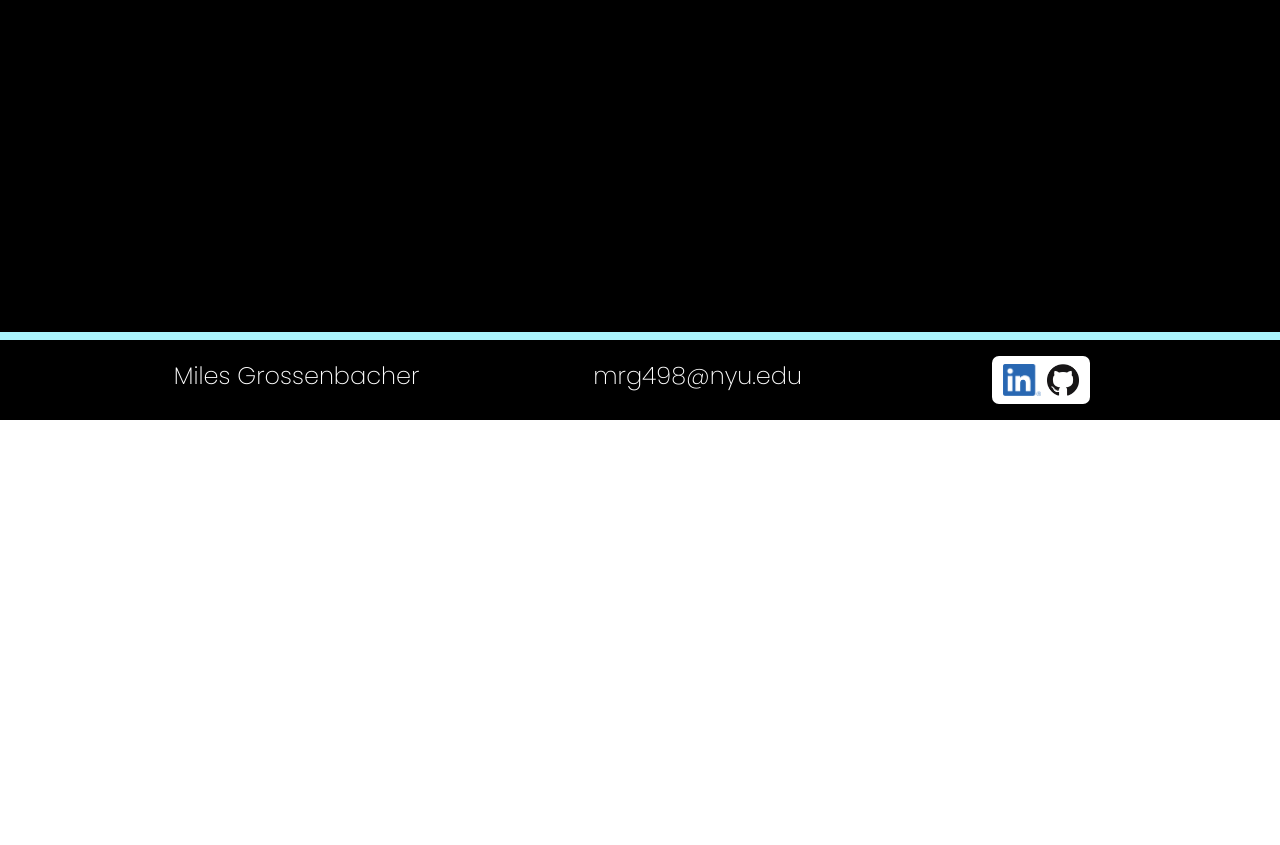
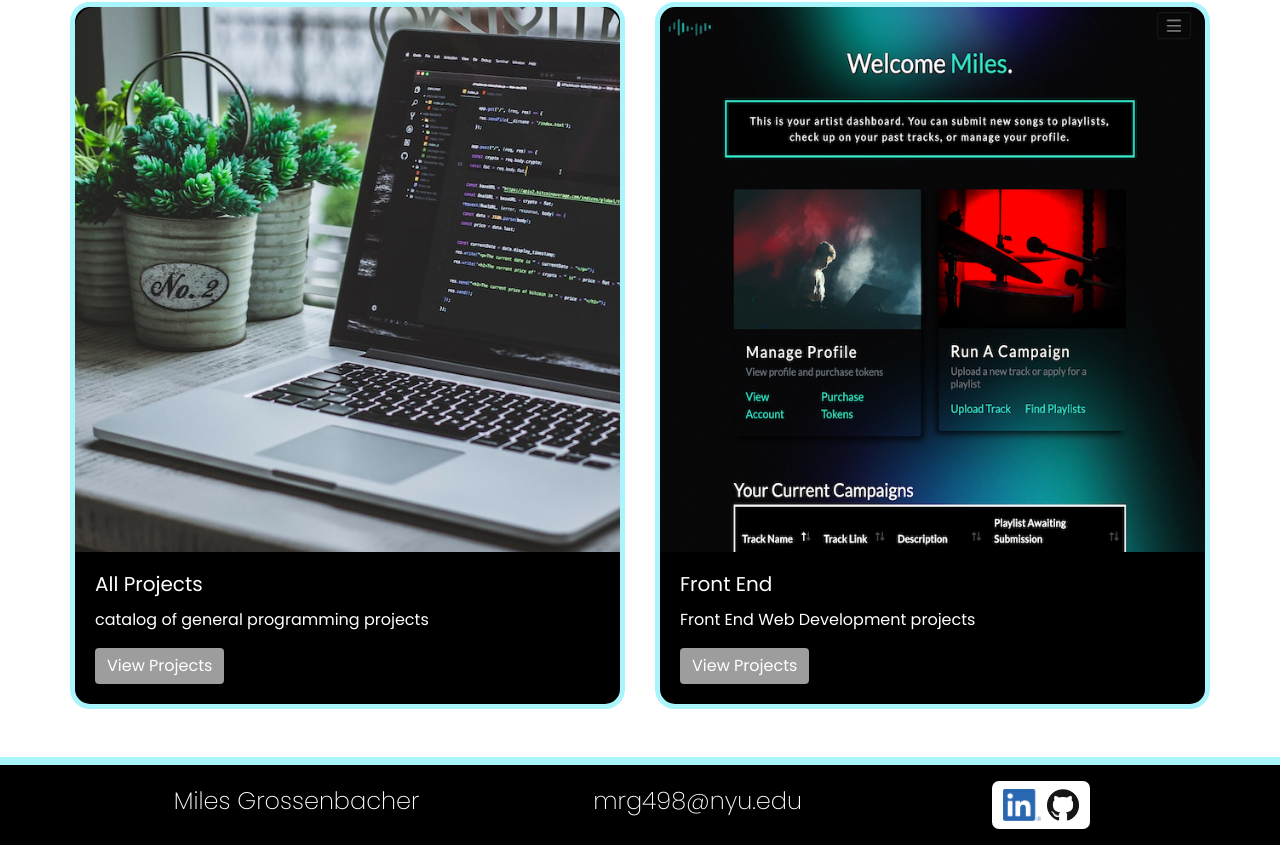
Before and after one commit to mrg498/portfolio, a React (Create React App) app in the folder coding-portfolio/: page /projects in a window 1280 px wide. Shown: the part 380-1225 px from the top of the page. Before the commit the page ends 800 px from the top, so only its background shows below. Built offline with nearby package versions, Linux system fonts and the light colour scheme.

Commit message:
set up projects page

```diff
--- a/coding-portfolio/src/App.css
+++ b/coding-portfolio/src/App.css
@@ -1,3 +1,18 @@
+*{
+	box-sizing: border-box;
+}
+
 .container-fluid{
 	padding: 0;
 }
+
+.btn-primary{
+	background-color: var(--color-accent_2);
+	border: none;
+}
+
+.btn-primary:hover, .btn-primary:focus{
+	background-color: grey;
+	border: none;
+	box-shadow: none;
+}
--- /dev/null
+++ b/coding-portfolio/src/components/CustomCard.css
@@ -0,0 +1,11 @@
+.CustomCard .card{
+    color: white;
+    background-color: black;
+    border: 5px solid var(--color-accent);
+    border-radius: 20px;
+}
+
+.CustomCard .card-img-top{
+    border-top-left-radius: 20px;
+    border-top-right-radius: 20px;
+}
--- /dev/null
+++ b/coding-portfolio/src/components/CustomCard.js
@@ -0,0 +1,21 @@
+import React, { Component } from 'react';
+import './CustomCard.css';
+
+export default class CustomCard extends Component {
+	render() {
+		return (
+			<div className="CustomCard">
+				<div class="card">
+					<img src={this.props.image_src} class="card-img-top" alt={this.props.image_alt} />
+					<div class="card-body">
+						<h5 class="card-title">{this.props.title}</h5>
+						<p class="card-text">{this.props.description}</p>
+						<a href={this.props.link} class="btn btn-primary">
+							{this.props.button_text}
+						</a>
+					</div>
+				</div>
+			</div>
+		);
+	}
+}
--- a/coding-portfolio/src/index.css
+++ b/coding-portfolio/src/index.css
@@ -2,6 +2,7 @@
 
 :root{
   --color-accent: rgb(170, 244, 252);
+  --color-accent_2: rgb(157, 157, 157);
   --letter-spacing-big: 0.6rem;
   --letter-spacing-small: 0.25rem;
 }
--- a/coding-portfolio/src/mainPages/Projects.css
+++ b/coding-portfolio/src/mainPages/Projects.css
@@ -5,13 +5,28 @@
 	flex-direction: column;
 }
 
-.Projects .container{
+.Page .container{
     padding-top: 7rem;
 }
 
-/* // Extra small devices (portrait phones, less than 576px) */
-@media (max-width: 575.98px) {
+.Projects .Jumbotron {
+	background-color: black;
+}
 
+.Page main {
+	background-color: white;
+}
+
+.Projects main .container {
+	padding: 2rem 0;
+}
+
+.Projects .row > div {
+	margin-bottom: 1rem;
+}
+
+/* // Medium devices (tablets, less than 992px) */
+@media (max-width: 991.98px) {
 }
 
 /* // Small devices (landscape phones, less than 768px) */
@@ -19,7 +34,13 @@
 
 }
 
-/* // Medium devices (tablets, less than 992px) */
-@media (max-width: 991.98px) {
+/* // Extra small devices (portrait phones, less than 576px) */
+@media (max-width: 575.98px) {
+	.Page .container {
+		padding-top: 4rem;
+	}
 
+	.Projects .row, .Projects .col, .Projects .col-12{
+		padding: 0;
+	}
 }
--- a/coding-portfolio/src/mainPages/Projects.js
+++ b/coding-portfolio/src/mainPages/Projects.js
@@ -1,17 +1,50 @@
 import React, { Component } from 'react';
-import Jumbotron from "../components/Jumbotron";
+import Jumbotron from '../components/Jumbotron';
 import Footer from '../components/Footer';
-import "./Projects.css";
+import CustomCard from '../components/CustomCard';
+import Image_all_projects from '../images/all_projects.jpg';
+import Image_analogcollective from '../images/analogcollective.png';
+import './Projects.css';
 
 export default class Projects extends Component {
 	render() {
 		return (
-            <div className='Projects'>
+			<div className="Projects Page">
 				<div className="container">
 					<Jumbotron pageName="Projects" />
 				</div>
-                <Footer/>
+				<main>
+					<section className="container">
+						<div className="row">
+							<div className="col-12 col-md-6">
+								{
+									<CustomCard
+                                        image_src={Image_all_projects}
+										image_alt="all projects"
+										title="All Projects"
+										description="catalog of general programming projects"
+                                        link="https://www.google.com/"
+                                        button_text="View Projects"
+									/>
+								}
 							</div>
-        )
+							<div className="col">
+								{
+									<CustomCard
+                                        image_src={Image_analogcollective}
+										image_alt="analog collective"
+										title="Front End"
+										description="Front End Web Development projects"
+                                        link="https://www.google.com/"
+                                        button_text="View Projects"
+									/>
+								}
+							</div>
+						</div>
+					</section>
+				</main>
+				<Footer />
+			</div>
+		);
 	}
 }
--- a/coding-portfolio/src/mainPages/Resume.css
+++ b/coding-portfolio/src/mainPages/Resume.css
@@ -35,7 +35,7 @@
 
 .Resume ul{
 	list-style-type: square;
-	list-style-position: inside;
+	/* list-style-position: inside; */
 }
 
 .Resume li{
```
Also changed, not shown: coding-portfolio/src/images/all_projects.jpg (added), coding-portfolio/src/images/analogcollective.png (added). Lines whose indentation alone changed are shown as unchanged.
